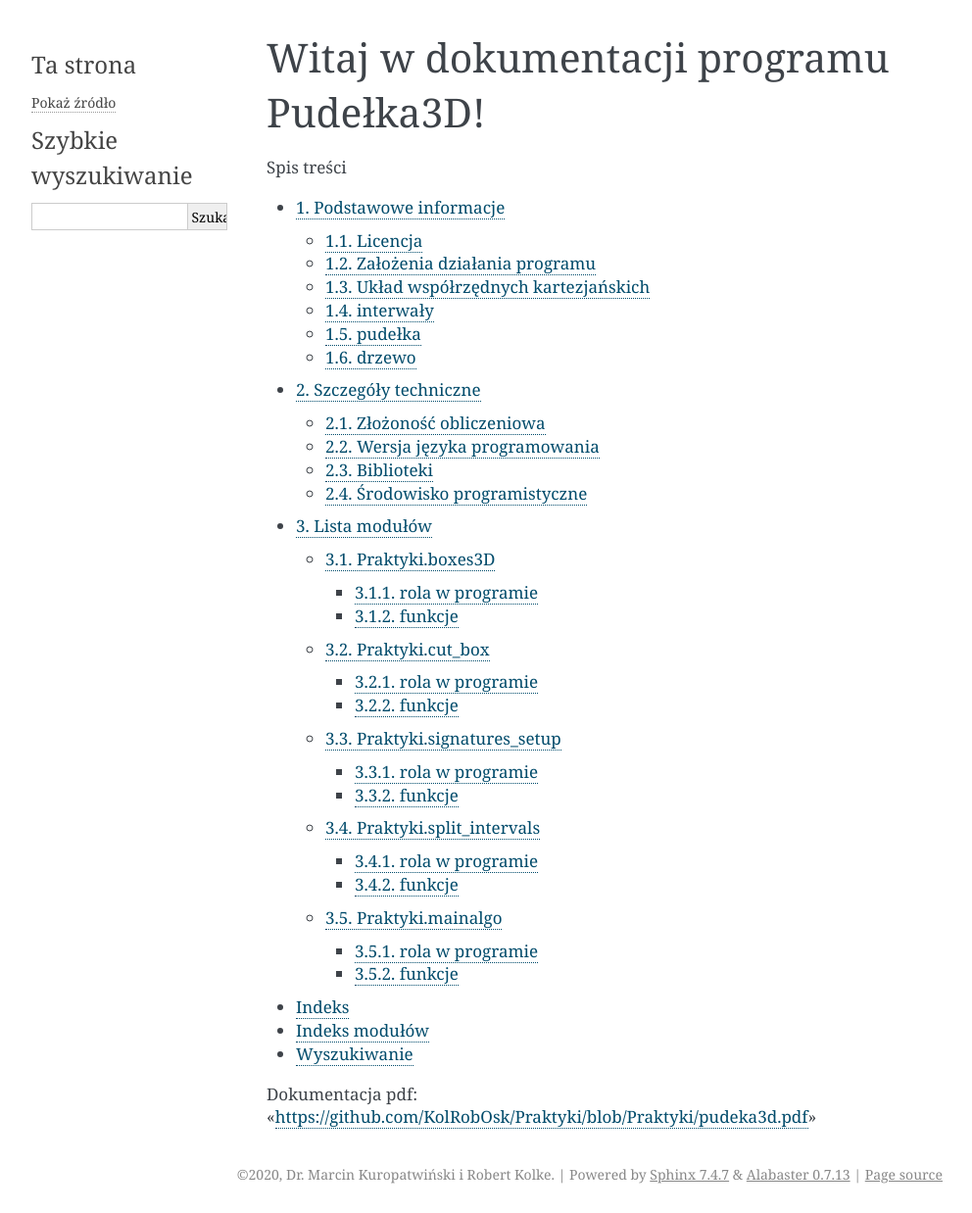
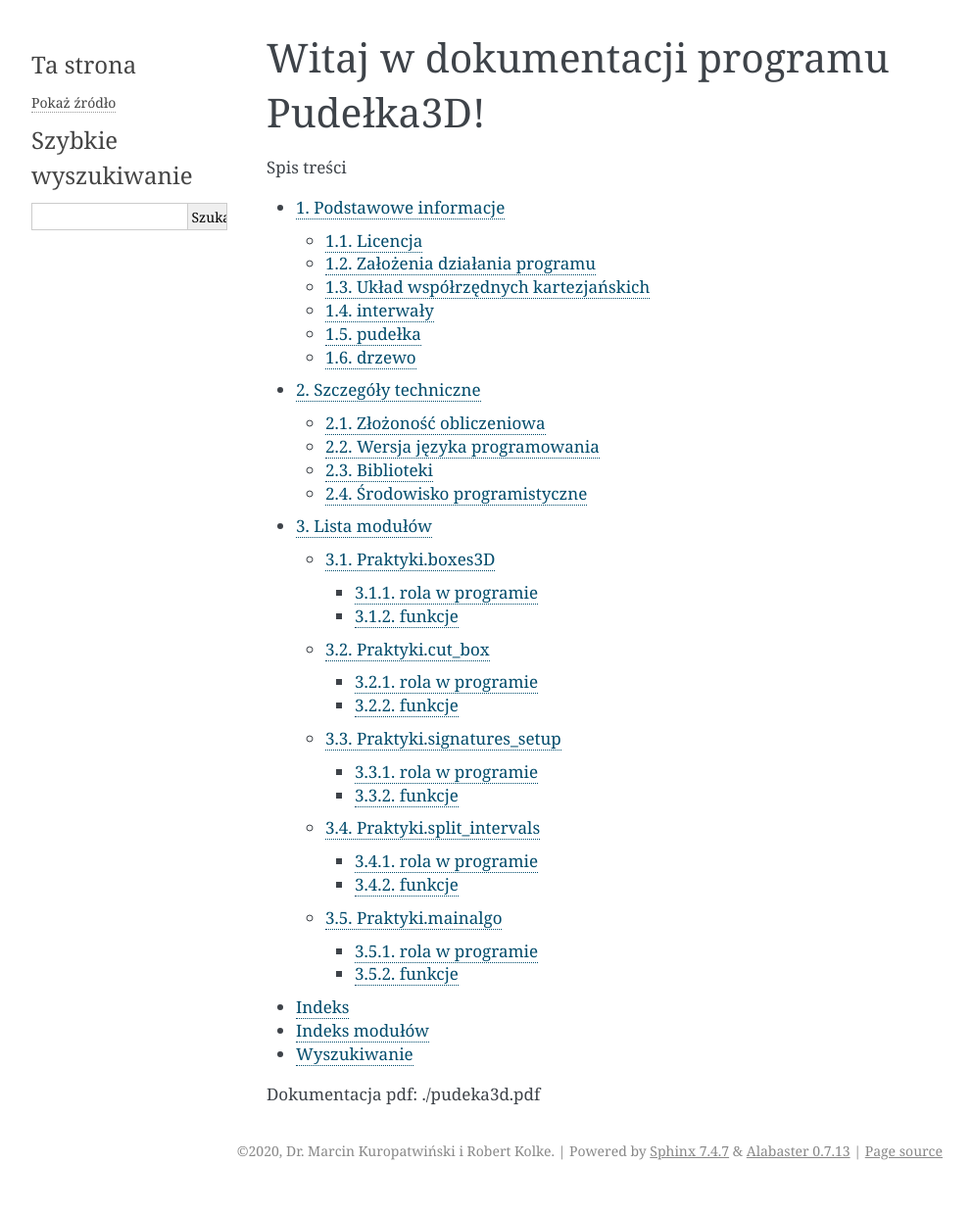
Before and after one commit to mkurop/box3D, a Sphinx documentation site: the page built from docs/index.rst, in a window 1280 px wide. Shown: the whole page at 98% size, without its empty margins (148-1140 px from the left). Built offline with Sphinx 7.4.7, drawn with Linux system fonts in a browser that asks for light colours; after the commit the page ends 1214 px from its top, so only the background shows below that; some of the changed lines change nothing that is shown.

Commit message:
Add files via upload

```diff
--- a/docs/index.rst
+++ b/docs/index.rst
@@ -26,4 +26,4 @@ Witaj w dokumentacji programu Pudełka3D!
 * :ref:`modindex`
 * :ref:`search`
 
-Dokumentacja pdf: 'https://github.com/KolRobOsk/Praktyki/blob/Praktyki/pudeka3d.pdf'
+Dokumentacja pdf: ./pudeka3d.pdf
```
